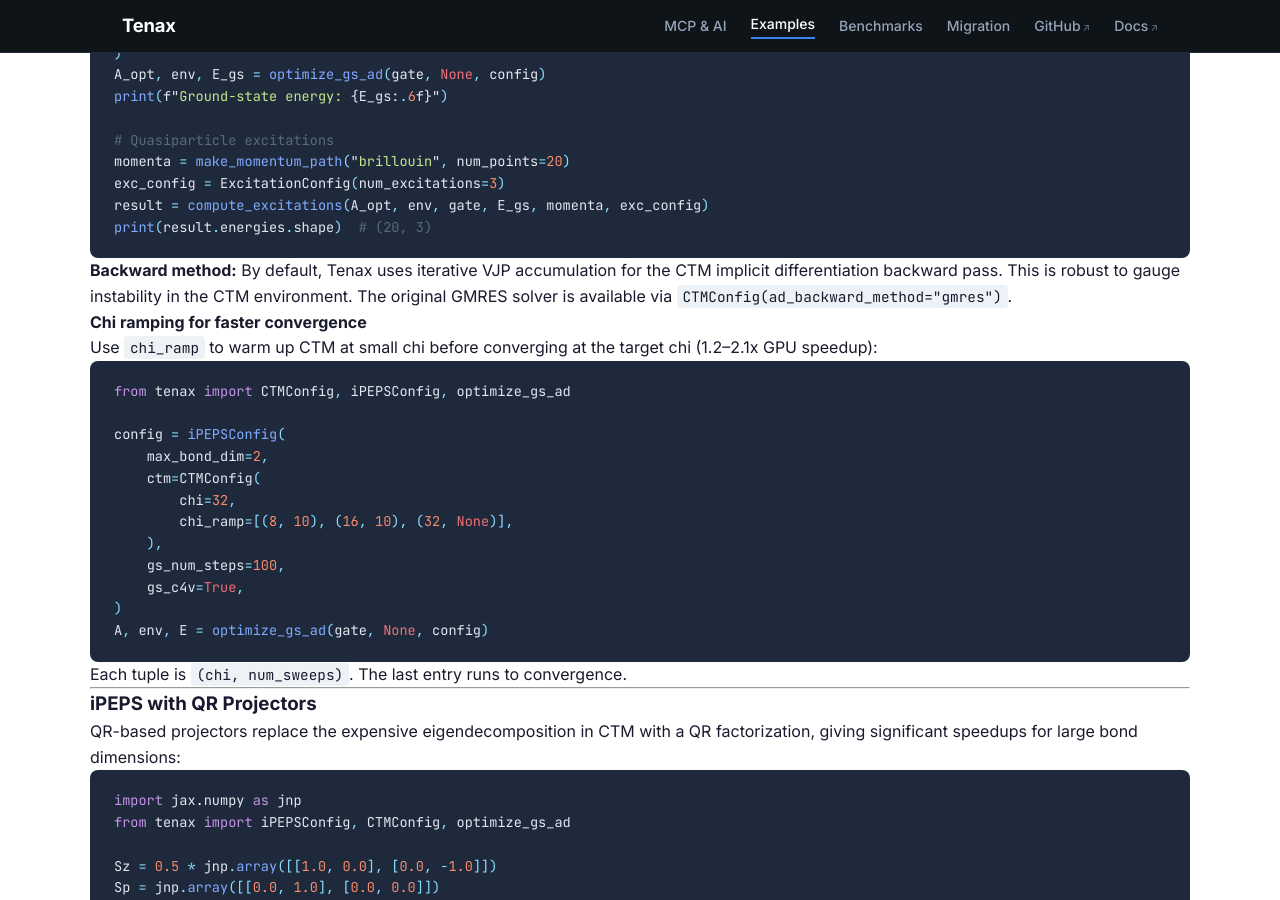
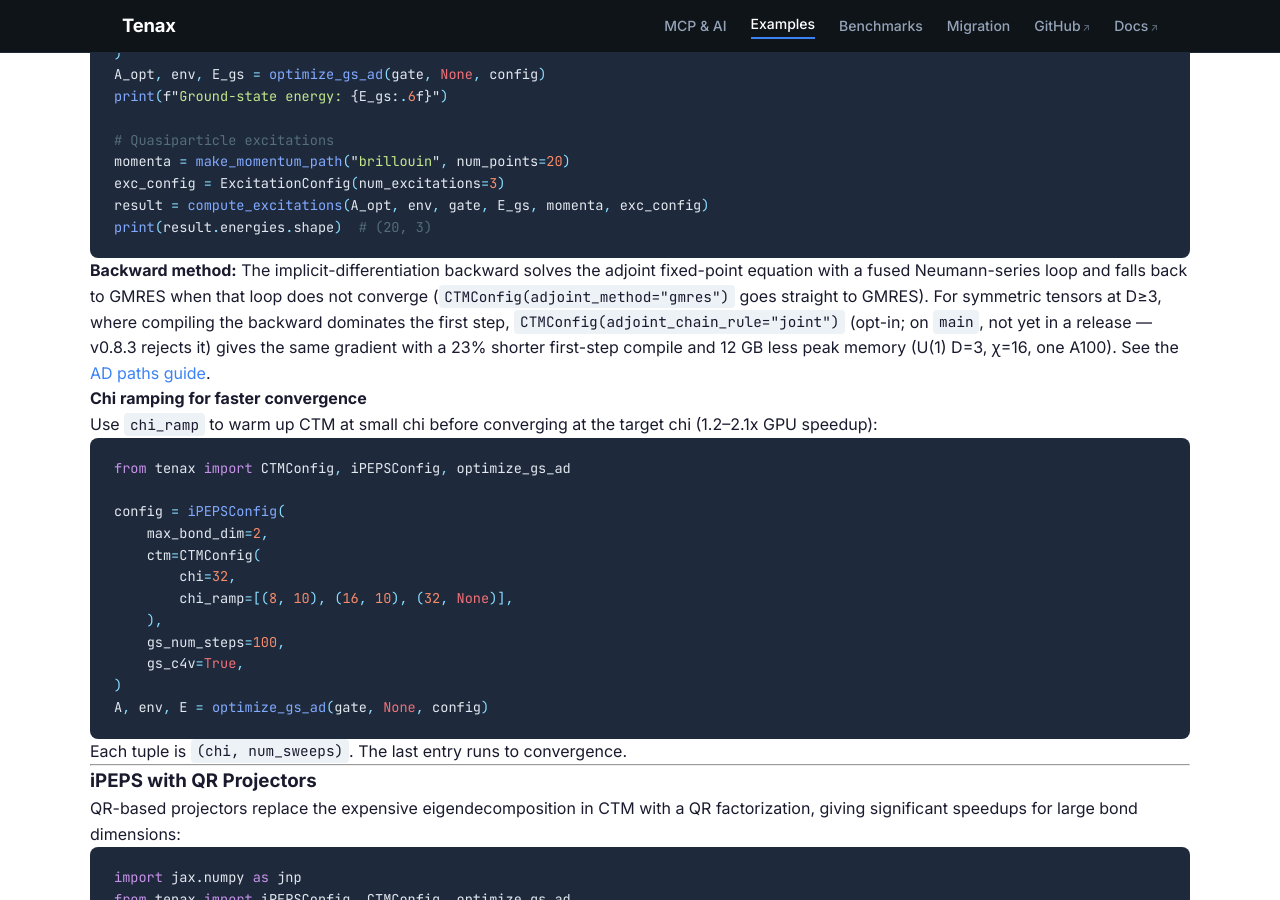
Before and after one commit to tenax-lab/tenax-lab.github.io, a Jekyll site: the page built from examples.md, in a window 1280 px wide and 900 px high, scrolled down 3456 px. Built offline with Jekyll 4.4.1, drawn with Linux system fonts in a browser that asks for light colours.

Commit message:
docs: correct the iPEPS implicit-AD backward note; mention adjoint_chain_rule="joint" (#11)
* docs: correct the iPEPS implicit-AD backward note; mention adjoint_chain_rule="joint"

The note recommended CTMConfig(ad_backward_method="gmres"), which tenax documents as unstable (#292). It now describes the fused Neumann loop with GMRES fallback and the opt-in joint-VJP chain rule (tenax #1123).

Co-Authored-By: Claude Opus 5.5 <noreply@anthropic.com>
Claude-Session: https://claude.ai/code/session_01QJU38nnL8t1KQvWs6VTTVg

* docs: mark adjoint_chain_rule as unreleased (v0.8.3 rejects it)

Codex review of #11: readers following `pip install tenax-tn` get v0.8.3, which has adjoint_method but not adjoint_chain_rule.

Co-Authored-By: Claude Opus 5.5 <noreply@anthropic.com>
Claude-Session: https://claude.ai/code/session_01QJU38nnL8t1KQvWs6VTTVg

---------

Co-authored-by: Claude Opus 5.5 <noreply@anthropic.com>

````diff
--- a/examples.md
+++ b/examples.md
@@ -207,10 +207,14 @@ result = compute_excitations(A_opt, env, gate, E_gs, momenta, exc_config)
 print(result.energies.shape)  # (20, 3)
 ```
 
-> **Backward method:** By default, Tenax uses iterative VJP accumulation
-> for the CTM implicit differentiation backward pass. This is robust to
-> gauge instability in the CTM environment. The original GMRES solver is
-> available via `CTMConfig(ad_backward_method="gmres")`.
+> **Backward method:** The implicit-differentiation backward solves the
+> adjoint fixed-point equation with a fused Neumann-series loop and falls
+> back to GMRES when that loop does not converge (`CTMConfig(adjoint_method="gmres")`
+> goes straight to GMRES). For symmetric tensors at D≥3, where compiling the
+> backward dominates the first step, `CTMConfig(adjoint_chain_rule="joint")`
+> (opt-in; on `main`, not yet in a release — v0.8.3 rejects it) gives the same gradient with a 23% shorter first-step compile and
+> 12 GB less peak memory (U(1) D=3, χ=16, one A100). See the
+> [AD paths guide](https://github.com/tenax-lab/tenax/blob/main/docs/guide/algorithms/ipeps_ad_paths.md).
 
 #### Chi ramping for faster convergence
 
````
